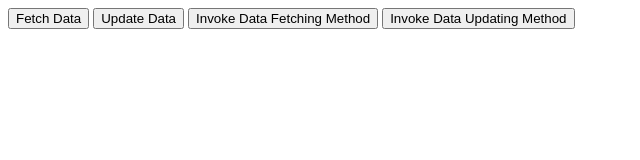
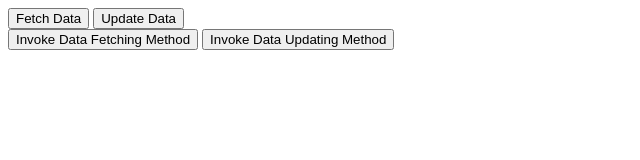
Before and after one commit to jrmykolyn/test.js.plugins.modules, a website: page public/index.html in a window 1280 px wide. Shown: the whole page, without its empty margins (0-640 px from the left). Drawn offline with Linux system fonts and the light colour scheme.

Commit message:
Update index.html structure

```diff
--- a/public/index.html
+++ b/public/index.html
@@ -6,15 +6,20 @@
   </head>
   <body>
     <div>
+      <!-- Web Component controls. -->
+      <div>
         <component-a outbound-event="NAMESPACE:FETCH">
           <span slot="content">Fetch Data</span>
         </component-a>
         <component-a outbound-event="NAMESPACE:UPDATE">
           <span slot="content">Update Data</span>
         </component-a>
-
+      </div>
+      <!-- 'Vanilla' HTML controls. -->
+      <div>
         <button id="fetchDirect">Invoke Data Fetching Method</button>
         <button id="updateDirect">Invoke Data Updating Method</button>
+      </div>
     </div>
     <div>
       <pre id="target"></pre>
```
Lines whose indentation alone changed are shown as unchanged.
